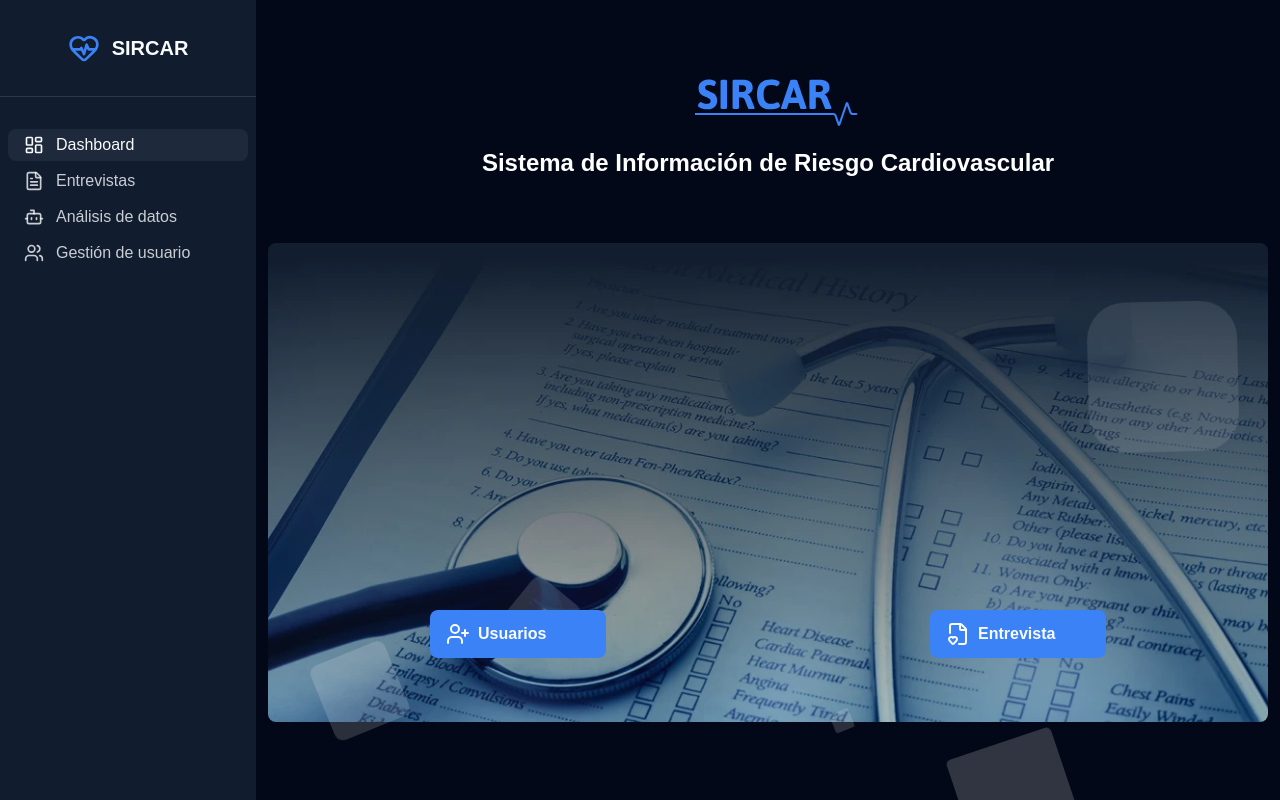
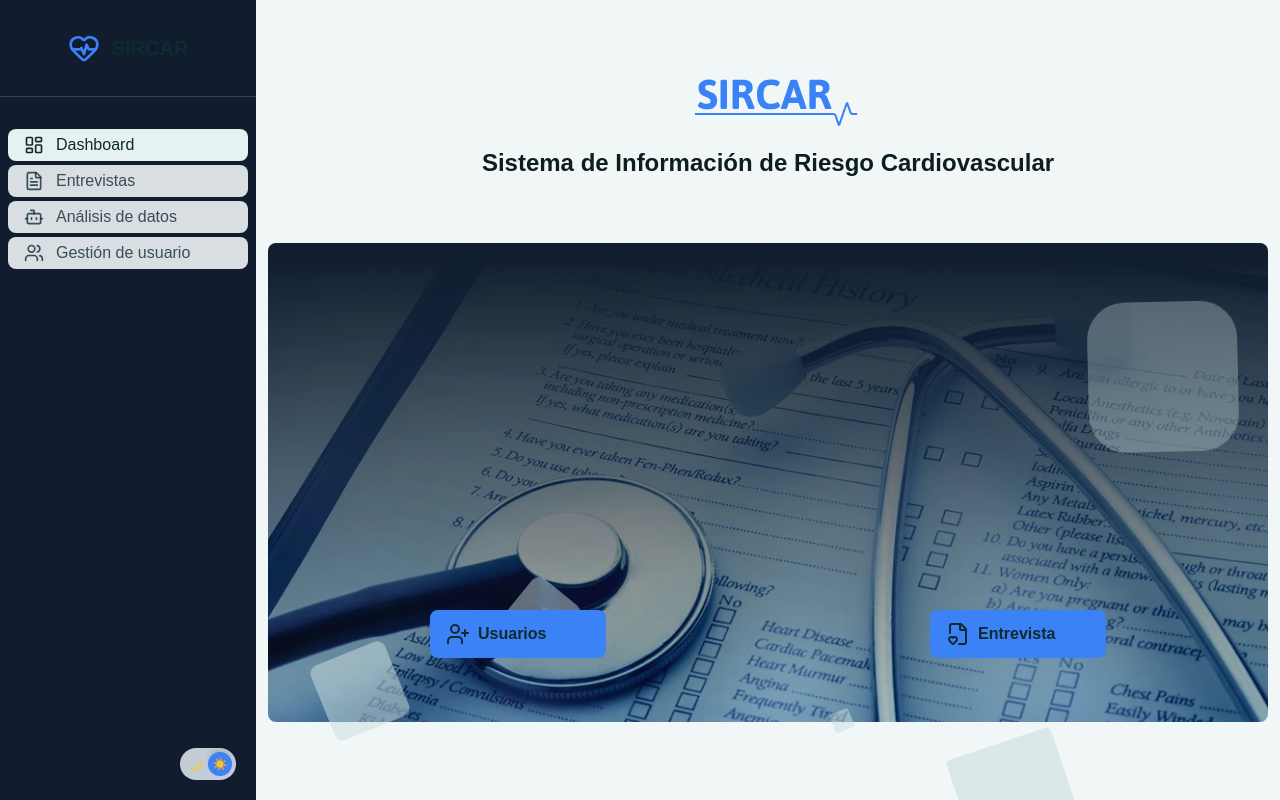
Before and after one commit to jared0192galicia/sircar-app, a Next.js app: page / in a window 1280 px wide. Built offline with nearby package versions, Linux system fonts and the light colour scheme.

Commit message:
add system for change color pattle

```diff
--- a/package.json
+++ b/package.json
@@ -16,6 +16,7 @@
     "jsonwebtoken": "^9.0.2",
     "lucide-react": "^0.577.0",
     "next": "15.5.4",
+    "next-themes": "^0.4.6",
     "react": "19.1.0",
     "react-dom": "19.1.0",
     "tailwind-merge": "^3.5.0"
--- a/src/app/(portal)/entrevistas/[id]/page.tsx
+++ b/src/app/(portal)/entrevistas/[id]/page.tsx
@@ -92,7 +92,7 @@ export default function InterviewPage() {
         initial={{ y: 20, opacity: 0 }}
         animate={{ y: 0, opacity: 1 }}
         transition={{ duration: 0.3, ease: "easeOut" }}
-        className="w-full max-w-6xl rounded-2xl bg-app-panel/50 text-app-text shadow-2xl overflow-hidden"
+        className="w-full max-w-6xl rounded-2xl bg-app-panel/50 text-app-title shadow-2xl overflow-hidden"
       >
         {/* STEPPER */}
         <div className="px-8 pb-1 border-b border-white/10">
@@ -210,7 +210,7 @@ function Section({
 }) {
   return (
     <div className="mb-5">
-      <h4 className="text-lg font-semibold mb-4 text-app-gray-200">{title}</h4>
+      <h4 className="text-lg font-semibold mb-4 text-app-text">{title}</h4>
 
       <div className="grid grid-cols-1 md:grid-cols-3 gap-8">{children}</div>
     </div>
--- a/src/app/(portal)/entrevistas/page.tsx
+++ b/src/app/(portal)/entrevistas/page.tsx
@@ -47,7 +47,7 @@ export default function Entrevistas() {
 
       <Separator />
       <div className="p-8 bg-app-panel/50 rounded-lg m-10">
-        <h2 className="text-xl font-bold text-app-text mb-6">
+        <h2 className="text-xl font-bold text-app-title mb-6">
           Entrevistas recientes
         </h2>
         <DataTable value={data} scrollHeight="400px">
--- a/src/app/globals.css
+++ b/src/app/globals.css
@@ -2,38 +2,62 @@
 @import "./scrollbar.css";
 
 :root {
+  /* Paleta por defecto (Dark Mode) */
   --background: #020817;
-  --foreground: #FFF;
+  --foreground: #2966a3;
+  --circles: rgba(255, 255, 255, 0.2);
+
+  --app-background: #020817;
+  --app-panel: #111D2F;
+  --app-subpanel: #1E293B;
+  --app-secondary: #1B59BE;
+  --app-primary: #3B82F6;
+  --app-border: #1E293B; /* Ajustado para dark */
+  --app-gray-500: #94A3B6;
+  --app-gray-200: #c4ccd7;
+  --app-title: #F8FAFC;
+  --app-text: #c4ccd7;
+}
+
+/* Selector para Tema Claro */
+.light {
+  --background: #F1F7F7;
+  /* --background: #eff4f4; */
+  --foreground: #0C1F1D;
+
+  --app-background: #eff4f4;
+  --app-panel: #d9dee3;
+  --app-subpanel: #E6F1F2;
+  --app-secondary: #3B82F6;
+  --app-primary: #3B82F6;
+  --app-border: #D4E6E8;
+  --app-gray-500: #94A3B6;
+  --app-gray-200: #c4ccd7;
+  --app-title: #102A2E;
+  --app-text: #203847;
+  --circles: #c9dddfab;
 }
 
 @theme inline {
+  /* Mapeo de variables de Tailwind a variables CSS */
   --color-background: var(--background);
   --color-foreground: var(--foreground);
+
+  --color-app-background: var(--app-background);
+  --color-app-panel: var(--app-panel);
+  --color-app-subpanel: var(--app-subpanel);
+  --color-app-secondary: var(--app-secondary);
+  --color-app-primary: var(--app-primary);
+  --color-app-border: var(--app-border);
+  --color-app-gray-500: var(--app-gray-500);
+  --color-app-gray-200: var(--app-gray-200);
+  --color-app-title: var(--app-title);
+  --color-app-text: var(--app-text);
+
   --font-sans: var(--font-geist-sans);
   --font-mono: var(--font-geist-mono);
 
-  --color-app-background: #020817;
-  --color-app-panel: #111D2F;
-  --color-app-subpanel: #1E293B;
-  --color-app-secondary: #1B59BE;
-  --color-app-primary: #3B82F6;
-
-  --color-app-border: #94A3B6;
-  --color-app-gray-500: #94A3B6;
-  --color-app-gray-200: #DAE8F4;
-
-  --color-app-text: #F8FAFC;
-
-
-  /* sizing */
   --spacing-display: calc(100vw - 256px);
-}
-
-@media (prefers-color-scheme: dark) {
-  :root {
-    --background: #020817;
-    --foreground: #ededed;
-  }
 }
 
 @font-face {
@@ -45,8 +69,8 @@ body {
   background: var(--background);
   color: var(--foreground);
   font-family: Arial, Helvetica, sans-serif;
+  transition: background-color 0.3s ease, color 0.3s ease;
 }
-
 /* Animación de home */
 
 @keyframes animate {
@@ -79,7 +103,7 @@ body {
   list-style: none;
   width: 20px;
   height: 20px;
-  background: rgba(255, 255, 255, 0.2);
+  background: var(--circles);
   animation: animate 25s linear infinite;
   bottom: -150px;
 }
--- a/src/app/layout.tsx
+++ b/src/app/layout.tsx
@@ -1,6 +1,7 @@
 import type { Metadata } from "next";
 import { Geist, Geist_Mono } from "next/font/google";
 import "./globals.css";
+import { ThemeProvider } from "@/components/theme-provider";
 
 const geistSans = Geist({
   variable: "--font-geist-sans",
@@ -23,9 +24,15 @@ export default function RootLayout({
   children: React.ReactNode;
 }>) {
   return (
-    <html lang="es">
+    <html lang="es" suppressHydrationWarning>
       <body className={`${geistSans.variable} ${geistMono.variable} antialiased`}>
-        {children}
+        <ThemeProvider
+          attribute="class"
+          defaultTheme="light"
+          enableSystem
+        >
+          {children}
+        </ThemeProvider>
       </body>
     </html>
   );
--- /dev/null
+++ b/src/components/theme-provider.tsx
@@ -0,0 +1,8 @@
+"use client"
+
+import * as React from "react"
+import { ThemeProvider as NextThemesProvider } from "next-themes"
+
+export function ThemeProvider({ children, ...props }: React.ComponentProps<typeof NextThemesProvider>) {
+  return <NextThemesProvider {...props}>{children}</NextThemesProvider>
+}
--- /dev/null
+++ b/src/shared/modeToggle.tsx
@@ -0,0 +1,57 @@
+"use client"
+
+import * as React from "react"
+import { useTheme } from "next-themes"
+import { motion } from "framer-motion"
+
+export default function ModeToggle() {
+  const { theme, setTheme } = useTheme()
+  const [mounted, setMounted] = React.useState(false)
+
+  React.useEffect(() => setMounted(true), [])
+  if (!mounted) return null
+
+  const isDark = theme === "dark"
+
+  return (
+    <button
+      onClick={() => setTheme(isDark ? "light" : "dark")}
+      className="relative w-14 h-8 flex items-center rounded-full p-1 transition-colors"
+      style={{
+        background: isDark
+          ? "var(--app-subpanel)"
+          : "var(--app-gray-200)",
+      }}
+    >
+      {/* Ícono fondo (sol/luna difuso) */}
+      <div className="absolute inset-0 flex items-center justify-between px-2 text-xs opacity-60">
+        <span>🌙</span>
+        <span>☀️</span>
+      </div>
+
+      {/* Bolita animada */}
+      <motion.div
+        layout
+        transition={{ type: "spring", stiffness: 500, damping: 30 }}
+        className="w-6 h-6 rounded-full shadow-md z-10 flex items-center justify-center"
+        style={{
+          background: "var(--app-primary)",
+        }}
+        animate={{
+          x: isDark ? 0 : 24,
+          rotate: isDark ? 0 : 180,
+        }}
+      >
+        <motion.span
+          key={theme}
+          initial={{ scale: 0 }}
+          animate={{ scale: 1 }}
+          transition={{ duration: 0.2 }}
+          className="text-white text-xs"
+        >
+          {isDark ? "🌙" : "☀️"}
+        </motion.span>
+      </motion.div>
+    </button>
+  )
+}
--- a/src/shared/navbar.tsx
+++ b/src/shared/navbar.tsx
@@ -11,6 +11,7 @@ import {
   X, // Icono para cerrar
 } from "lucide-react";
 import React, { useState } from "react";
+import ModeToggle from "./modeToggle";
 
 type Section = {
   name: string;
@@ -33,7 +34,7 @@ export default function Navbar() {
     <>
       <button
         onClick={() => setIsOpen(!isOpen)}
-        className="md:hidden fixed top-4 left-4 z-50 p-2 bg-app-panel text-app-text rounded-md shadow-lg"
+        className="md:hidden fixed top-4 left-4 z-50 p-2 bg-app-panel text-app-title rounded-md shadow-lg"
       >
         {isOpen ? <X size={24} /> : <Menu size={24} />}
       </button>
@@ -47,7 +48,7 @@ export default function Navbar() {
 
       <section
         className={cn(
-          "bg-app-panel h-screen w-[256px] fixed md:static transition-transform duration-300 ease-in-out z-50",
+          "bg-[#111D2F] h-screen w-[256px] fixed md:static transition-transform duration-300 ease-in-out z-50",
           {
             "translate-x-0": isOpen,
             "-translate-x-full": !isOpen,
@@ -60,7 +61,7 @@ export default function Navbar() {
             className="text-app-primary h-10 w-8"
             style={{ fontSize: 22 }}
           />
-          <span className="text-app-text font-bold text-xl">SIRCAR</span>
+          <span className="text-app-title font-bold text-xl">SIRCAR</span>
         </div>
 
         <Separator />
@@ -72,6 +73,10 @@ export default function Navbar() {
             </React.Fragment>
           ))}
         </nav>
+        <div className="absolute bottom-5 left-[180px]">
+
+        <ModeToggle />
+        </div>
       </section>
     </>
   );
@@ -83,10 +88,10 @@ function Item({ section }: { section: Section }) {
     <div
       className={cn(
         "bg-app-panel w-full px-4 py-1 rounded-lg",
-        "flex items-center cursor-pointer text-app-text/80",
+        "flex items-center cursor-pointer text-app-title/80",
         "hover:bg-app-subpanel transition-colors",
         {
-          "bg-app-subpanel text-app-text font-medium": section.selected,
+          "bg-app-subpanel text-app-title font-medium": section.selected,
         },
       )}
       onClick={() => window.location.href = section.path}
--- a/src/shared/ui/ButtonPrimary.tsx
+++ b/src/shared/ui/ButtonPrimary.tsx
@@ -16,7 +16,7 @@ export default function Button({
   return (
     <button
       className={cn(
-        "w-fit h-12 bg-app-primary text-app-text font-bold py-2 px-4 rounded-lg",
+        "w-fit h-12 bg-app-primary text-app-title font-bold py-2 px-4 rounded-lg",
         "cursor-pointer flex items-center gap-2",
         "transition-colors duration-300",
         "hover:bg-app-secondary",
--- a/src/shared/ui/input.tsx
+++ b/src/shared/ui/input.tsx
@@ -18,7 +18,7 @@ export default function Input({
 }: InputProps) {
   return (
     <div className={cn("flex flex-col gap-2", className)}>
-      <label className="text-sm font-medium text-app-text">{label}</label>
+      <label className="text-sm font-medium text-app-title">{label}</label>
 
       <input
         value={value}
@@ -30,7 +30,7 @@ export default function Input({
           "rounded-2xl",
           "border",
           "bg-app-panel",
-          "text-app-text",
+          "text-app-title",
           "border-app-gray-200",
           "outline-none",
           "transition-colors",
--- a/src/shared/ui/table/page.tsx
+++ b/src/shared/ui/table/page.tsx
@@ -60,13 +60,13 @@ export const DataTable = ({
         }}
       >
         <div
-          className="sticky top-0 z-20 flex w-full bg-app-blue-800/30 backdrop-blur-sm"
+          className="sticky top-0 z-20 flex w-full bg-app-subpanel/30 backdrop-blur-sm"
           style={{ height: `${headerHeight}px` }}
         >
           {columns.map((col, i) => (
             <div
               key={i}
-              className="px-4 text-slate-400 text-sm font-semibold flex items-center"
+              className="px-4 text-app-text text-sm font-semibold flex items-center"
               style={{
                 width: col.width || `${100 / columns.length}%`,
                 flex: col.width ? "none" : 1,
@@ -94,7 +94,7 @@ export const DataTable = ({
                 {columns.map((col, i) => (
                   <div
                     key={i}
-                    className="p-4 text-slate-300 text-sm truncate"
+                    className="p-4 text-app-text text-sm truncate"
                     style={{
                       width: col.width || `${100 / columns.length}%`,
                       flex: col.width ? "none" : 1,
```
Also changed, not shown: src/app/(auth)/login/page.tsx (+4 -4 lines), 1 other file (tests, documents, lock files or other folders).
